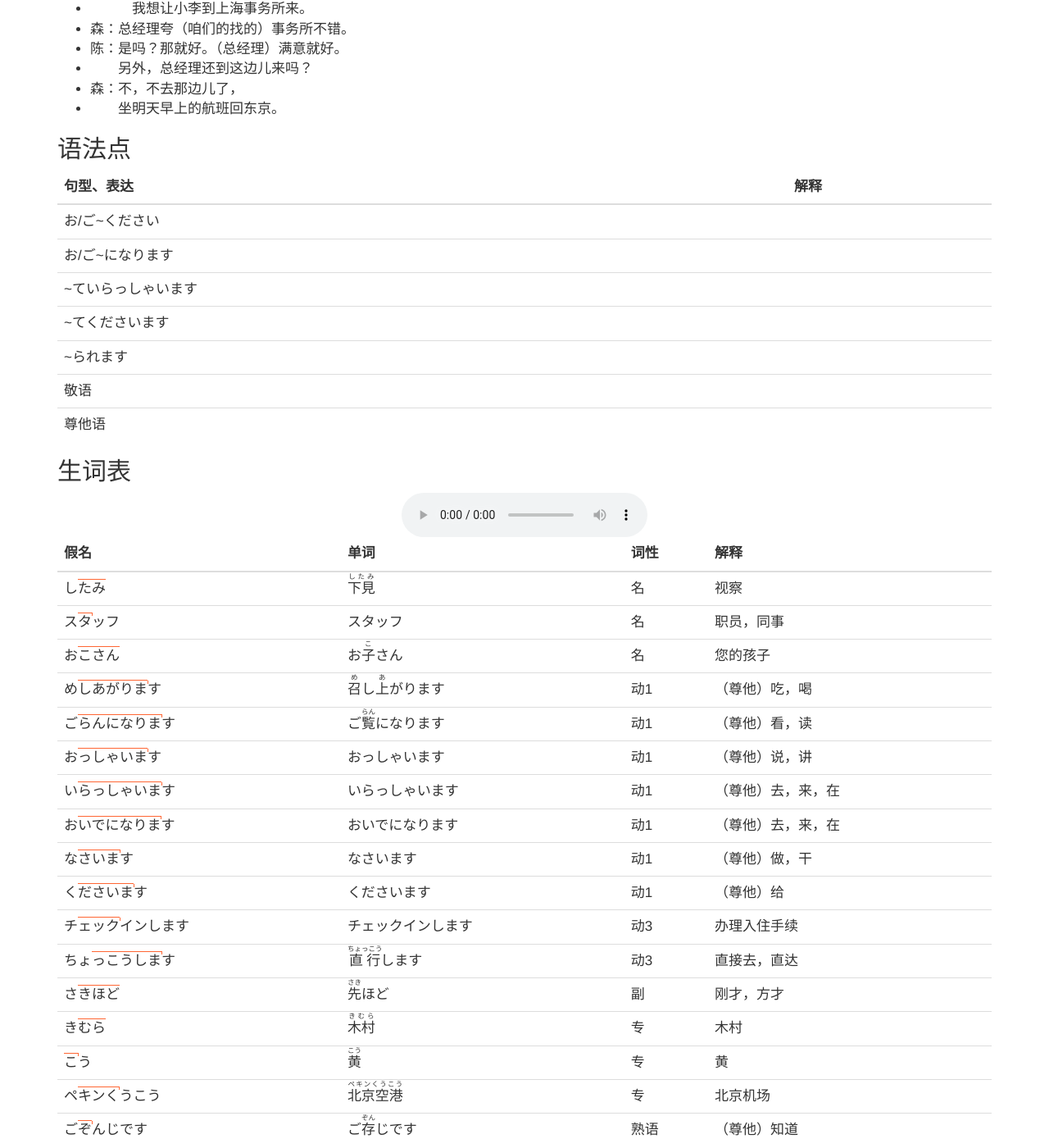
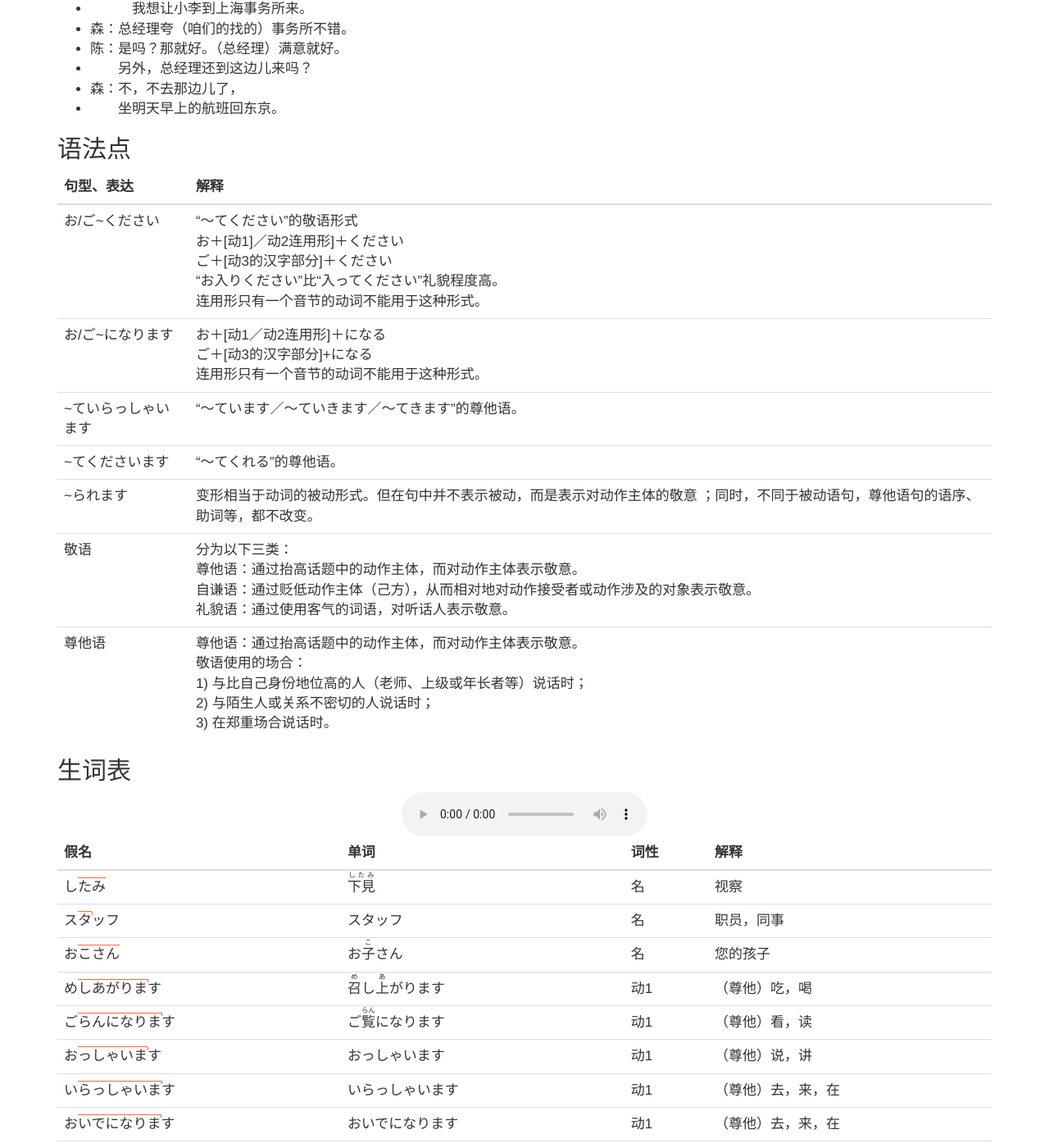
Before and after one commit to wizicer/LearnJapan, a Jekyll site: the page built from uwp/lesson47.md, in a window 1280 px wide and 1400 px high, scrolled down 2011 px. Shown: the whole window at 82% size. Built offline with Jekyll 4.4.1, drawn with Linux system fonts in a browser that asks for light colours.

Commit message:
learned lesson 47\48

```diff
--- a/_data/grammar.csv
+++ b/_data/grammar.csv
@@ -141,9 +141,9 @@ idx,lesson,expression,explanation
 140 , 022 , 二类形容词谓语形式的简体形                 , だ／ではない／だった／ではなかった
 141 , 022 , 名词谓语形式的简体形                       , だ／ではない／だった／ではなかった
 142 , 046 , ~間/間に                                   ,
-143 , 047 , お/ご~ください                             ,
-144 , 048 , お/ご~します                               ,
-145 , 047 , お/ご~になります                           ,
+143 , 047 , お/ご~ください                             , “～てください”的敬语形式 \nお＋[动1]／动2连用形]＋ください \nご＋[动3的汉字部分]＋ください \n“お入りください”比“入ってください”礼貌程度高。 \n连用形只有一个音节的动词不能用于这种形式。
+144 , 048 , お/ご~します                               , お＋[动1]／[动2连用形]＋する　 \nご＋[动3的汉字部分]+する \n连用形只有一个音节的动词不能用于这种形式。
+145 , 047 , お/ご~になります                           , お＋[动1／动2连用形]＋になる\nご＋[动3的汉字部分]+になる  \n连用形只有一个音节的动词不能用于这种形式。
 146 , 040 , ~終わります                                , [动(ます形去掉ます)]終わります：表示动作或行为的结束。注意：用于具有一定量的行为、动作。
 147 , 025 , <~が~> ~は/が~                             , [小句(动词简体形)]+[名]は[名]／[形]です 动词小句简体形+名，形1简体形+名，（形2→词干＋な）+名，（名1＋が＋名2＋の）＋名
 148 , 033 , ~かしら                                    , 和“かな”语义相近，用于简体句句尾，多为女性使用。 \n1) 没有听话人在场，一般为吐露内心疑问的自言自语。 \n2) 有听话人在场，向对方发问。
@@ -151,7 +151,7 @@ idx,lesson,expression,explanation
 150 , 031 , ~ことがあります                            , [动(基本形／ない形)]+ことがあります 1) [动(基本形)]+ことがあります：有时会发生某情况 2) [动(ない形)]+ことがあります：有时不做某事 否定形式不是“～ことがありません”
 151 , 032 , ~ことにします/ことにしました               , [动(基本形／ない形)]ことにします／ことにしました 表示说话人自己决定实施某行为时。\n～ことにします：当场下的决心\n～ことにしました：已经下定的决心
 152 , 032 , ~ことになりました                          , [动(基本形／ない形)]ことになりました 表示由于某种外在的原因，导致某事定下来。\n为了淡化个人意志，用“ことになります”表达个人的决定。
-153 , 048 , ~させていただきます                        ,
+153 , 048 , ~させていただきます                        , 用于礼貌地表达自己的动作。礼貌程度高于“お／ご～します”。
 154 , 043 , ~させてください                            , 动（さ）せてください：请求别人允许自己做某事。 \n提示：一般说话人不出现在句子中。
 155 , 045 , ~し，~し                                   , [小句1]し、[小句2]し、[小句3]　[罗列并列事项][罗列原因]小句1、2的主语“が”多用“も”替换。\n“し”前面可以是简体形/敬体形。表示理由时，后一个“し”可换成“から”，意思不变。“し”也可以单独使用；单独使用表示理由时，暗示还有其他的理由。
 156 , 035 , ~しか~(否定)                               , [名]しか＋否定形式　表示限定，“只有……”。\n～しか～ない：带有主观感情色彩。
@@ -177,20 +177,20 @@ idx,lesson,expression,explanation
 176 , 041 , ~である                                    , “です”的书面语简体形式。
 177 , 045 , ~ていきます/きました [持续] [变化]         , 用法：1) 空间移动，2) 时间移动 \nてくる：由基准时间点之前向基准时间点推移、变化。“由过去到现在”。 \nていく：由基准时间点向基准时间点之后推移、变化。“由现在到将来”。
 178 , 039 , ~ていきます/きます                         , [动]ていきます／きます　\n实义动词，表示独立的动作。\n1) て前接表示独立动作的动词: 食べる、買う、見る、休む。此时，て形表示两个相继发生的动作。\n2) て前面的动词表示动作主体的状况: 着る、穿く、かける、持つ、連れる。此时，て形表示伴随状态。\n补助动词，不表示独立的动作。\n1) 表示以说话人为起点，空间上的移动方向。前接表示移动的动词: 帰る、歩く、走る、泳ぐ、飛ぶ、乗る \n~ていく：由近及远，~てくる：由远及近
-179 , 048 , ~ていただきます                            ,
-180 , 048 , ~ていただけますか [请求]                   ,
+179 , 048 , ~ていただきます                            , “もらいます”的自谦语形式
+180 , 048 , ~ていただけますか [请求]                   , 用于礼貌地请求别人为自己做某事。 “~ていただけませんか”比“~ていただけますか”礼貌程度高。
 181 , 027 , ~ています [反复] [习惯]                    ,  [动]ています： [反复][习惯] 表示习惯时，“～ています”“～ます”都可以使用， 但句中出现表示时间起点的形式时，不用“～ます”。
 182 , 033 , ~ています [结果状态]                       , [自动]ています 1）自动词表示动作，则“～ています”表示该动作正在进行。\n2）自动词表示变化，“～ています”表示结果的存续。
-183 , 047 , ~ていらっしゃいます                        ,
+183 , 047 , ~ていらっしゃいます                        , “～ています／～ていきます／～てきます”的尊他语。
 184 , 040 , ~ているところです                          , [动]ているところです：表示正在做的过程中（处于“正进行中”的阶段）。
 185 , 034 , ~ておきます                                , [动]ておく 在随便的口语中有时会缩略成：とく，均按照动1活用 \n1) 为了某个目的而事先做某事。[准备] \n2) 为了某个目的而做某事，并使其结果或效果留存下来。[留存]
-186 , 048 , ~ております                                ,
+186 , 048 , ~ております                                , “ています”的自谦语形式。
 187 , 039 , ~てきます                                  , 在口语中，表示去别处做某事后再回到原处， “去去就来”。
 188 , 045 , ~てきました [出现]                         , 表示某种状态的开始或出现，只限于前接非意志性动词。
-189 , 047 , ~てくださいます                            ,
+189 , 047 , ~てくださいます                            , “～てくれる”的尊他语。
 190 , 028 , ~てくれます                                , [动]てくれます Aは／がBに～てくれる：表示“他人（A）为我或我方人员（B）做某事” A：提供帮助的人（动作主体） B：受益人（我或我方人员） ~：A的行为
-191 , 048 , ~でございます                              ,
-192 , 048 , ~差し上げます                              ,
+191 , 048 , ~でございます                              , ございます：“あります”更为礼貌的说法。 でございます：“です”更为礼貌的说法。
+192 , 048 , ~差し上げます                              , “あげる”的自谦语形式
 193 , 033 , ~てしまいます                              , [动]てしまいます \n1) 该动作所产生的结果是令人不愉快的事情。 \n2) 完成。（这种情况下，该动作一般是有意进行的）
 194 , 026 , ~でしょう [推测]                           , [小句（简体形）]＋でしょう。  “～でしょう” 表示推测。“大概，也许。”
 195 , 027 , ~でしょう? [确认]                          , [小句(简体形)]でしょう？ ①确认对方比自己更为熟悉的事情，读升调； ②当对方和自己意见不同，或叮问对方，读降调。
@@ -261,7 +261,7 @@ idx,lesson,expression,explanation
 260 , 038 , ~ようになります                            , [小句(基本形／ない形)]ようになります：表示变化。 表示能力、状况、习惯等变成某种状态。 一般前接非意志性动词，或意志性动词的可能形式
 261 , 046 , ~らしい~ [典型性]                          ,
 262 , 044 , ~らしいです [推測] [传闻]                  , [小句(简体形)]/[名词／二类形小句简体形式(去掉だ)]＋らしいです　 \n1. 根据某种观察到的情况进行推测； \n2. 婉转地叙述听来的消息。
-263 , 047 , ~られます                                  ,
+263 , 047 , ~られます                                  , 变形相当于动词的被动形式。但在句中并不表示被动，而是表示对动作主体的敬意 ；同时，不同于被动语句，尊他语句的语序、助词等，都不改变。
 264 , 046 , ~んじゃないですか [婉转陈述意见的表达]     ,
 265 , 025 , 名词的修饰                                 , 动词/形容词/动词小句/形容词小句修饰名词时，使用连体形式。连体形式：动词:简体形，形1:简体形，形2:词干+な，名词:名+の+名
 266 , 033 , 自动词和他动词                             , 自动词：AがV自→ 描述客观现象、动作行为的结果 \n他动词：Aが~をV他→ 描述主观的动作
@@ -273,8 +273,8 @@ idx,lesson,expression,explanation
 272 , 038 , 可能形式                                   , 活用：\n动1：->“え”段+“る”\n动2：“る”->“られる”\n动3：“来る”->“来られる”，“する”->“できる”\n用法：可能形式与“～ことができます”意义相同，即表示能力或条件允许或可能性。
 273 , 041 , 被动形式                                   , 基于ない形\n动1：“ない”->“れる”\n动2：“ない”->“られる”\n动3：“来る”->“来られる”，“する”->“される”
 274 , 043 , 使役形式                                   , 使役主体强制、指示、放任、许可动作主体做某事。“让…做…”。\n基于ない形\n动1：“ない”->“せる”\n动2：“ない”->“させる”\n动3：“来る”->“来(こ)させる”，“する”->“させる”
-275 , 047 , 敬语                                       ,
-276 , 047 , 尊他语                                     ,
-277 , 048 , 自谦语                                     ,
+275 , 047 , 敬语                                       , 分为以下三类： \n尊他语：通过抬高话题中的动作主体，而对动作主体表示敬意。 \n自谦语：通过贬低动作主体（己方），从而相对地对动作接受者或动作涉及的对象表示敬意。 \n礼貌语：通过使用客气的词语，对听话人表示敬意。
+276 , 047 , 尊他语                                     , 尊他语：通过抬高话题中的动作主体，而对动作主体表示敬意。 \n敬语使用的场合： \n1) 与比自己身份地位高的人（老师、上级或年长者等）说话时； \n2) 与陌生人或关系不密切的人说话时； \n3) 在郑重场合说话时。
+277 , 048 , 自谦语                                     , 通过贬低动作主体（己方），从而相对地对动作接受者或动作涉及的对象表示敬意。
 278 , 041 , ~は~られます                               , 直接被动句[人2 主语]は([人1 动作施加者]に)[动] (ら)れます。 主动句中的宾语（动作对象），挪到被动句中作主语。 被动句中，主语承受了动作施加者的某个动作或影响，是客观叙述，不带感情色彩，动作主体（动作施加者）用“に”表示。
 279 , 043 , 使役被动形式                               , 表示被迫做某事\n基于ない形\n动1：“ない”→“される”，“さない”->“させられる”\n动2：“ない”→“させられる”\n动3：“来る”→“来(こ)させられる”，“する”->“させられる”
--- a/_data/lessons.yml
+++ b/_data/lessons.yml
@@ -3509,7 +3509,7 @@ l47:
   basicc: |
     * Ａ　甲：お!土産(みやげ)はもう!買(か)われましたか。
     * 　　乙：はい，!買(か)いました。
-    * Ｂ　甲：もう，その!資料(しりょう)をご!覧(らん)になりましたか。
+    * Ｂ　甲：もうその!資料(しりょう)をご!覧(らん)になりましたか。
     * 　　乙：いえ，まだです。!忙(いそが)しくて，!読(よ)む!暇(ひま)がありませんでした。
     * Ｃ　甲：あのう，!靴(くつ)!売り場(う　ば)は!何(なん)!階(かい)ですか。
     * 　　乙：４!階(かい)です。エスカレーターをご!利用(りよう)ください。
```
